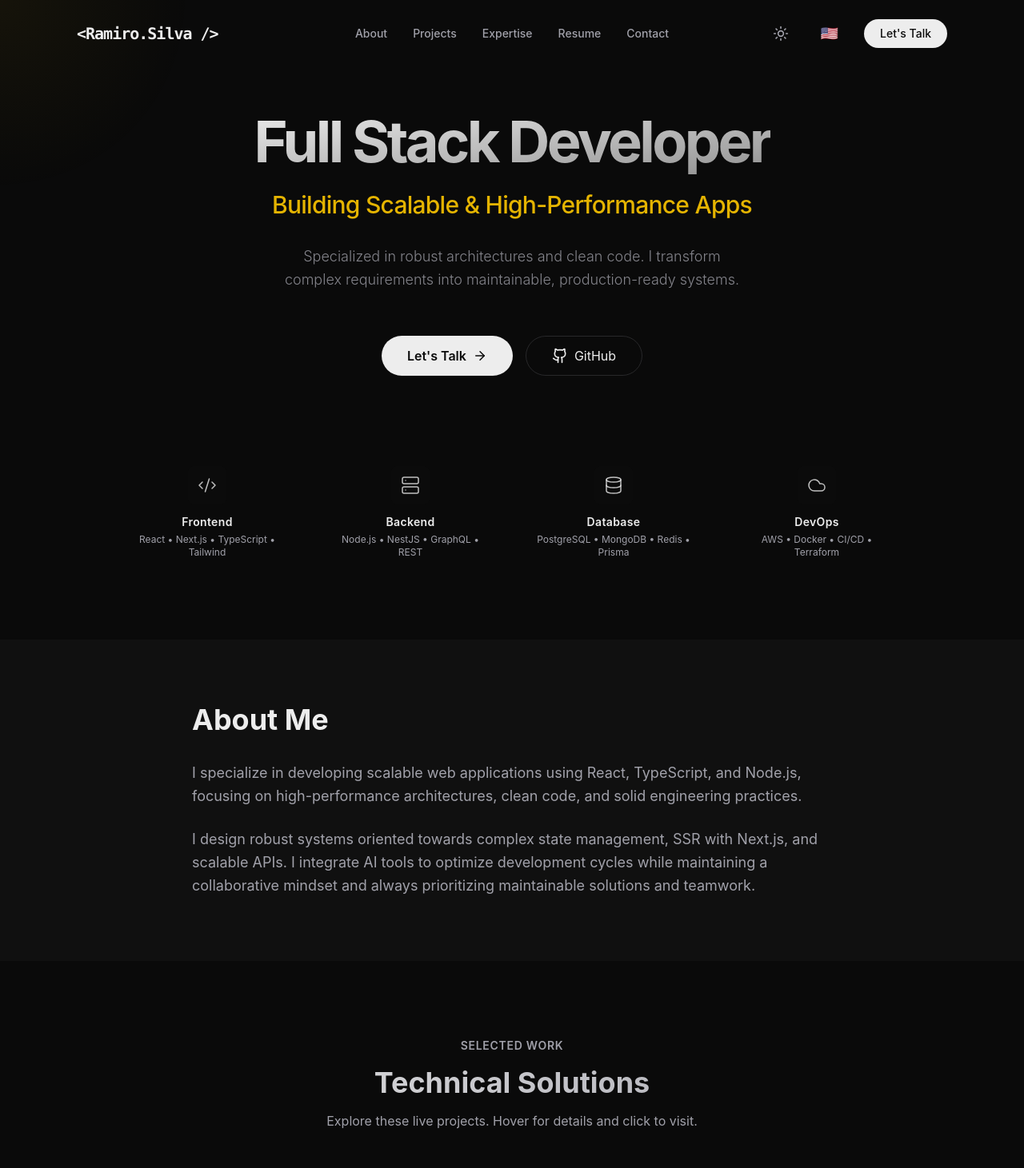
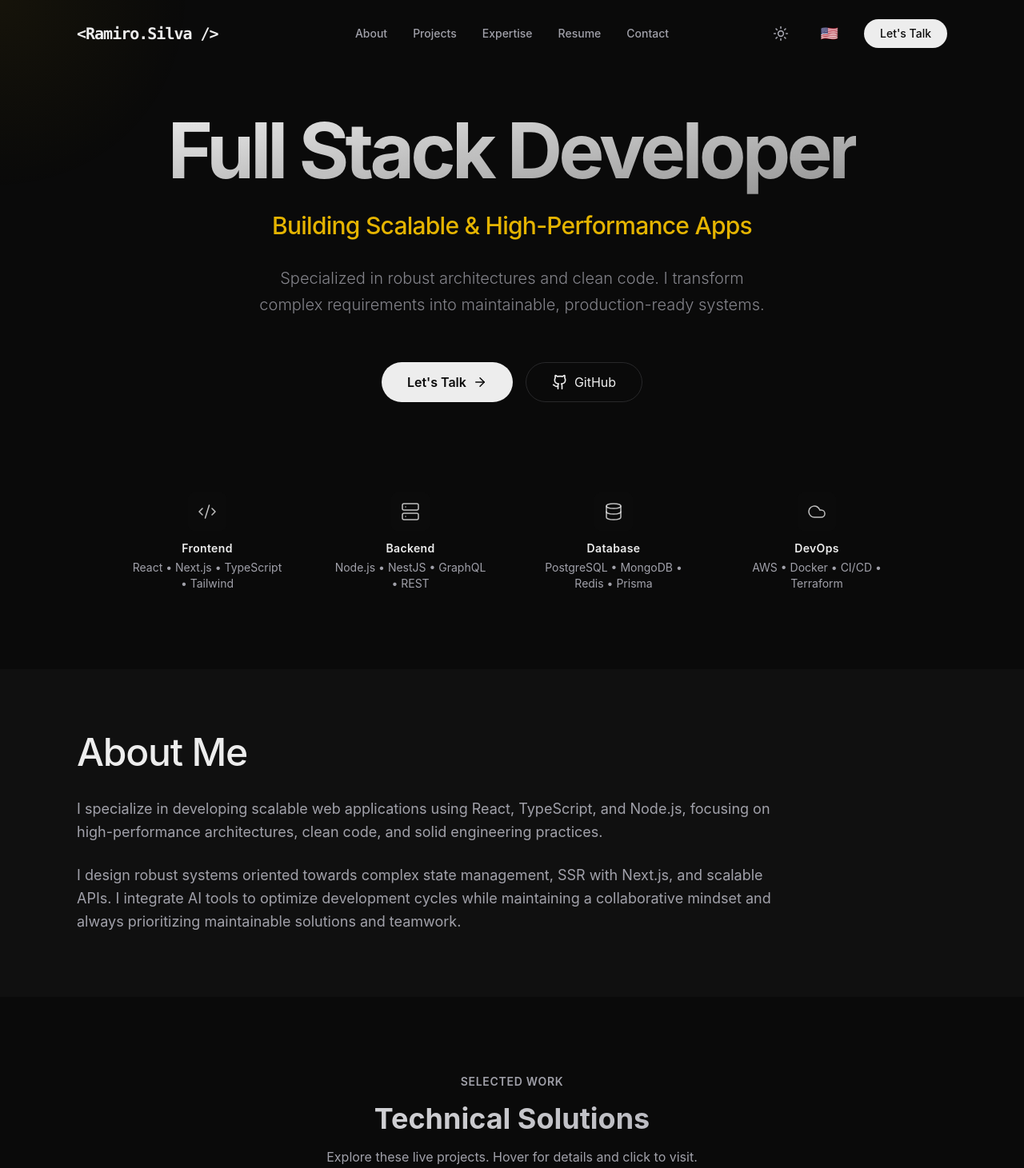
Before and after one commit to NickRami/my-portfolio, a React (Vite) app: page / in a window 1280 px wide. Shown: the top 1461 px of the page at 80% size. Built offline with nearby package versions, Linux system fonts and the light colour scheme; grey boxes are pictures that could not be loaded.

Commit message:
feat: add About, Hero, and Projects components

```diff
--- a/src/components/About.tsx
+++ b/src/components/About.tsx
@@ -6,14 +6,16 @@ export default function About() {
 
   return (
     <section id="about" className="py-20 bg-muted/30">
-        <div className="max-w-4xl mx-auto px-6 md:px-12">
+        <div className="max-w-screen-2xl mx-auto px-6 md:px-12 lg:px-24">
             <motion.div
                 initial={{ opacity: 0, y: 20 }}
                 whileInView={{ opacity: 1, y: 0 }}
                 viewport={{ once: true }}
                 transition={{ duration: 0.5 }}
+                className="max-w-4xl"
             >
-                <h2 className="text-3xl md:text-4xl font-bold mb-8 text-foreground">{t('about.title')}</h2>
+
+                <h3 className="text-3xl md:text-5xl font-medium tracking-tight mb-8 text-foreground">{t('about.title')}</h3>
                 <div className="space-y-6 text-lg text-muted-foreground leading-relaxed">
                     <p dangerouslySetInnerHTML={{ __html: t('about.p1') }} />
                     <p dangerouslySetInnerHTML={{ __html: t('about.p2') }} />
--- a/src/components/Hero.tsx
+++ b/src/components/Hero.tsx
@@ -29,7 +29,7 @@ export default function Hero() {
   ];
 
   return (
-    <section id="hero" className="min-h-screen flex flex-col justify-center items-center px-6 md:px-12 pt-32 pb-20 max-w-screen-2xl mx-auto relative overflow-hidden">
+    <section id="hero" className="min-h-screen flex flex-col justify-center items-center px-6 md:px-12 lg:px-24 pt-32 pb-20 max-w-screen-2xl mx-auto relative overflow-hidden">
 
       {/* Background Decoration - More Subtle */}
       <div className="absolute top-0 left-1/2 -translate-x-1/2 w-[600px] h-[300px] bg-primary/20 blur-[140px] rounded-full -z-10 opacity-20 pointer-events-none" />
@@ -42,7 +42,7 @@ export default function Hero() {
         className="text-center max-w-4xl mx-auto space-y-8"
       >
         <div className="space-y-4">
-            <h1 className="text-5xl md:text-7xl font-bold tracking-tighter leading-tight text-balance">
+            <h1 className="text-5xl md:text-7xl lg:text-8xl font-bold tracking-tighter leading-tight text-balance">
               <span className="bg-clip-text text-transparent bg-gradient-to-br from-foreground to-foreground/60">
                 {t('hero.role')}
               </span>
@@ -52,7 +52,7 @@ export default function Hero() {
             </p>
         </div>
 
-        <p className="text-lg text-muted-foreground/80 leading-relaxed font-light max-w-2xl mx-auto text-balance">
+        <p className="text-lg md:text-xl text-muted-foreground/80 leading-relaxed font-light max-w-2xl mx-auto text-balance">
           {t('hero.desc')}
         </p>
 
@@ -83,7 +83,7 @@ export default function Hero() {
                         <tech.icon size={24} strokeWidth={1.5} />
                     </div>
                     <h3 className="text-sm font-semibold mb-1 tracking-wide">{tech.category}</h3>
-                    <p className="text-xs text-muted-foreground">{tech.items}</p>
+                    <p className="text-sm text-muted-foreground">{tech.items}</p>
                 </div>
             ))}
         </div>
--- a/src/components/Projects.tsx
+++ b/src/components/Projects.tsx
@@ -26,7 +26,7 @@ export default function Projects() {
          <h2 className="text-sm font-semibold tracking-wider uppercase text-muted-foreground mb-4">
             {t('projects.label')}
          </h2>
-         <h3 className="text-4xl font-medium">{t('projects.title')}</h3>
+         <h3 className="text-3xl md:text-5xl font-medium tracking-tight">{t('projects.title')}</h3>
       </div>
 
       <div className="grid md:grid-cols-2 lg:grid-cols-3 gap-8">
@@ -50,8 +50,8 @@ export default function Projects() {
                 </div>
             </div>
 
-            <h4 className="text-2xl font-bold mb-3 group-hover:text-yellow-400 transition-colors">{project.title}</h4>
-            <p className="text-muted-foreground mb-8 text-sm leading-relaxed flex-grow">
+            <h4 className="text-2xl md:text-3xl font-bold mb-3 group-hover:text-yellow-400 transition-colors">{project.title}</h4>
+            <p className="text-muted-foreground mb-8 text-base leading-relaxed flex-grow">
                 {project.description}
             </p>
 
```
